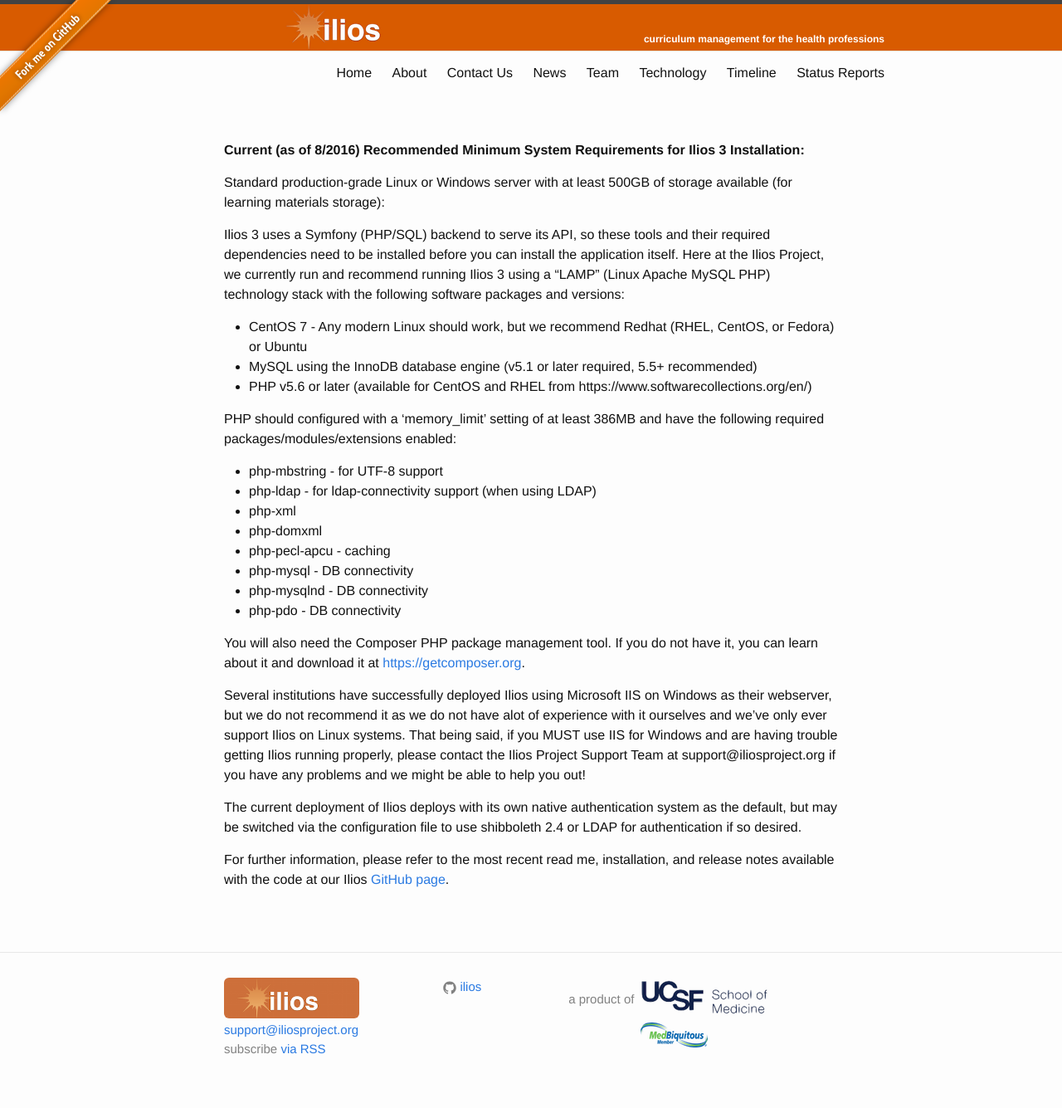
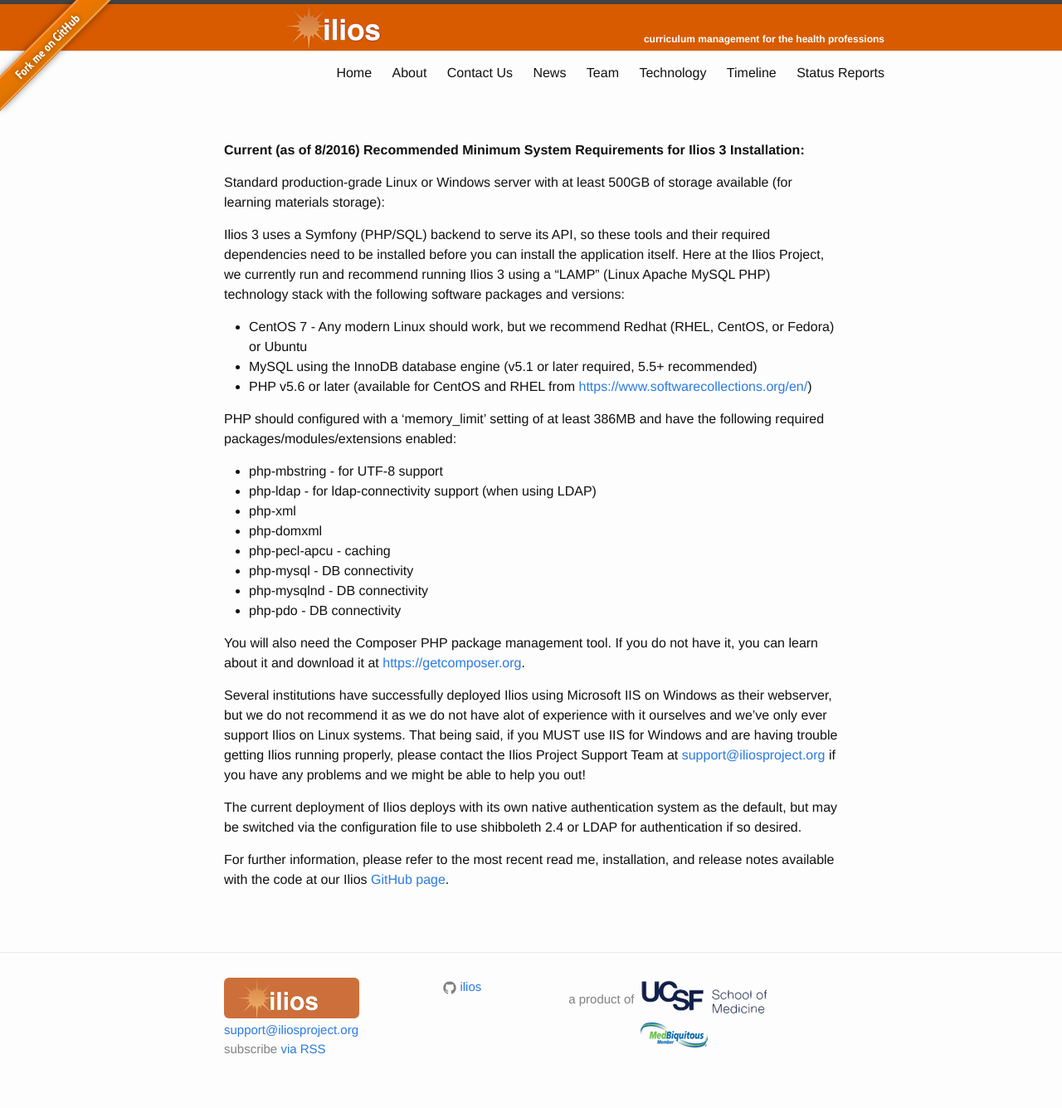
Before and after one commit to ilios/iliosproject.org, a Jekyll site: the page built from technology.md, in a window 1280 px wide. Shown: the whole page at 83% size. Built offline with Jekyll 4.4.1, drawn with Linux system fonts in a browser that asks for light colours; some of the changed lines change nothing that is shown.

Commit message:
correcten die Linkenschtuffs für technologiepagen

```diff
--- a/technology.md
+++ b/technology.md
@@ -15,7 +15,7 @@
 
 - CentOS 7 - Any modern Linux should work, but we recommend Redhat (RHEL, CentOS, or Fedora) or Ubuntu
 - MySQL using the InnoDB database engine (v5.1 or later required, 5.5+ recommended)
-- PHP v5.6 or later (available for CentOS and RHEL from https://www.softwarecollections.org/en/)
+- PHP v5.6 or later (available for CentOS and RHEL from [https://www.softwarecollections.org/en/](https://www.softwarecollections.org/en/){:target="_blank"})
 
 PHP should configured with a 'memory_limit' setting of at least 386MB and have the following required packages/modules/extensions enabled:
 
@@ -30,7 +30,7 @@
 
 You will also need the Composer PHP package management tool. If you do not have it, you can learn about it and download it at [https://getcomposer.org](https://getcomposer.org){:target="_blank"}.
 
- Several institutions have successfully deployed Ilios using Microsoft IIS on Windows as their webserver, but we do not recommend it as we do not have alot of experience with it ourselves and we've only ever support Ilios on Linux systems. That being said, if you MUST use IIS for Windows and are having trouble getting Ilios running properly, please contact the Ilios Project Support Team at support@iliosproject.org if you have any problems and we might be able to help you out!
+ Several institutions have successfully deployed Ilios using Microsoft IIS on Windows as their webserver, but we do not recommend it as we do not have alot of experience with it ourselves and we've only ever support Ilios on Linux systems. That being said, if you MUST use IIS for Windows and are having trouble getting Ilios running properly, please contact the Ilios Project Support Team at [support@iliosproject.org](mailto:support@iliosproject.org){:target="_blank"} if you have any problems and we might be able to help you out!
 
 The current deployment of Ilios deploys with its own native authentication system as the default, but may be switched via the configuration file to use shibboleth 2.4 or LDAP for authentication if so desired.
 
```
